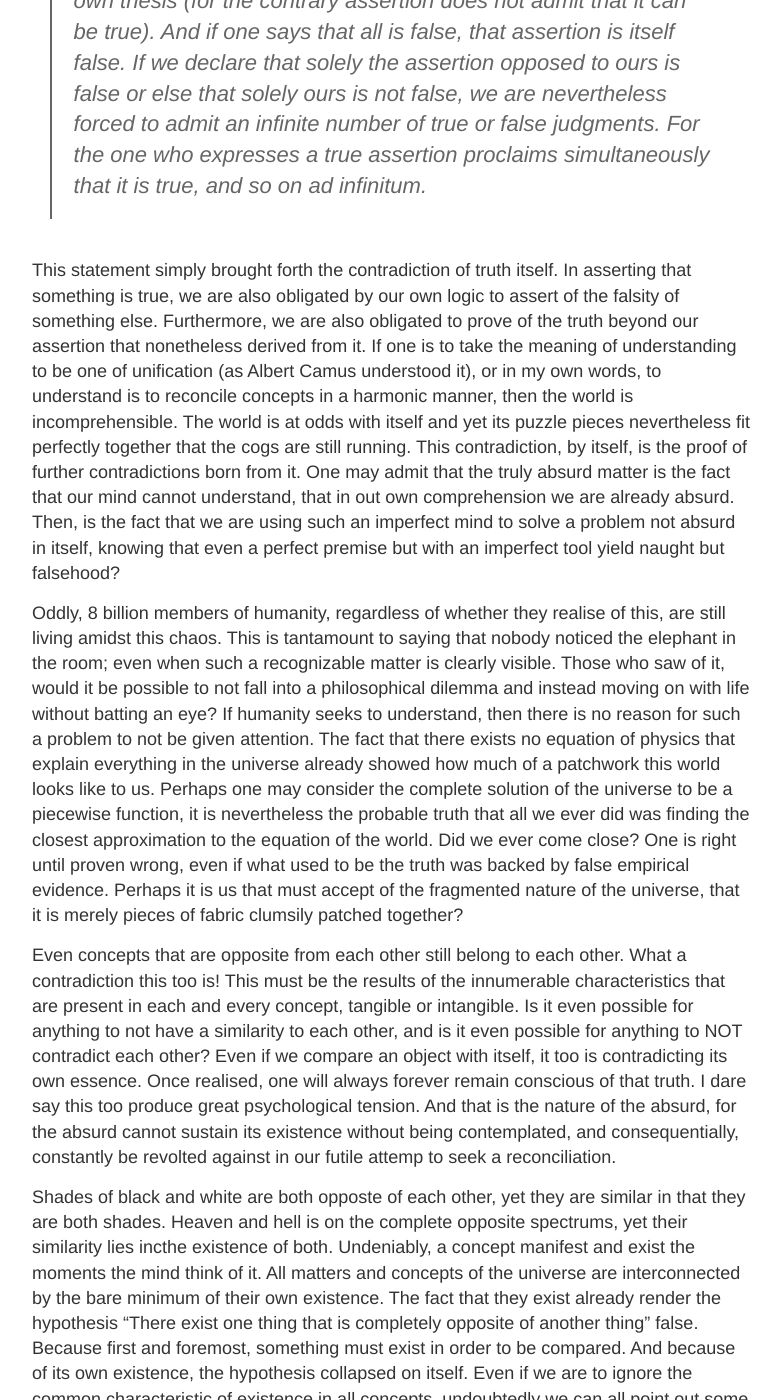
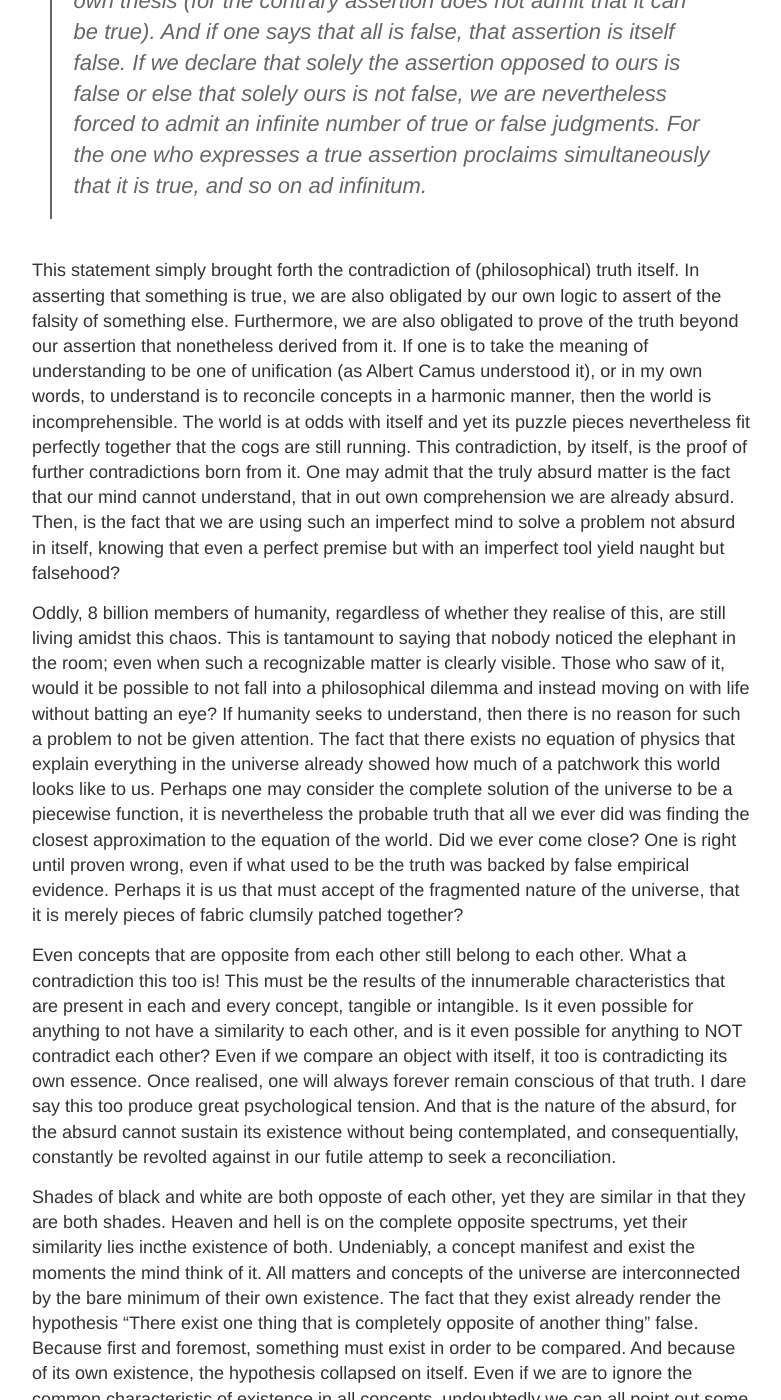
Before and after one commit to theduckshepherd/theduckshepherd.github.io, a Jekyll site: the page built from _posts/2024-04-27-discussion-this-world-is-a-contradiction.md, in a window 1280 px wide and 1400 px high, scrolled down 612 px. Shown: the whole window, without its empty margins (248-1029 px from the left). Built offline with Jekyll 4.4.1, drawn with Linux system fonts in a browser that asks for light colours; some of the changed text lies outside the part shown.

Commit message:
Update 2024-04-27-discussion-this-world-is-a-contradiction.md

```diff
--- a/_posts/2024-04-27-discussion-this-world-is-a-contradiction.md
+++ b/_posts/2024-04-27-discussion-this-world-is-a-contradiction.md
@@ -10,7 +10,7 @@
 First, if attention may be brought to this statement by Aristotle, as quoted by Albert Camus in his essay The Myth of Sisyphus:
 > The often ridiculed consequence of these opinions is that they destroy themselves. For by asserting that all is true we assert the truth of the contrary assertion and consequently the falsity of our own thesis (for the contrary assertion does not admit that it can be true). And if one says that all is false, that assertion is itself false. If we declare that solely the assertion opposed to ours is false or else that solely ours is not false, we are nevertheless forced to admit an infinite number of true or false judgments. For the one who expresses a true assertion proclaims simultaneously that it is true, and so on ad infinitum.
 
-This statement simply brought forth the contradiction of truth itself. In asserting that something is true, we are also obligated by our own logic to assert of the falsity of something else. Furthermore, we are also obligated to prove of the truth beyond our assertion that nonetheless derived from it. If one is to take the meaning of understanding to be one of unification (as Albert Camus understood it), or in my own words, to understand is to reconcile concepts in a harmonic manner, then the world is incomprehensible. The world is at odds with itself and yet its puzzle pieces nevertheless fit perfectly together that the cogs are still running. This contradiction, by itself, is the proof of further contradictions born from it. One may admit that the truly absurd matter is the fact that our mind cannot understand, that in out own comprehension we are already absurd. Then, is the fact that we are using such an imperfect mind to solve a problem not absurd in itself, knowing that even a perfect premise but with an imperfect tool yield naught but falsehood?
+This statement simply brought forth the contradiction of (philosophical) truth itself. In asserting that something is true, we are also obligated by our own logic to assert of the falsity of something else. Furthermore, we are also obligated to prove of the truth beyond our assertion that nonetheless derived from it. If one is to take the meaning of understanding to be one of unification (as Albert Camus understood it), or in my own words, to understand is to reconcile concepts in a harmonic manner, then the world is incomprehensible. The world is at odds with itself and yet its puzzle pieces nevertheless fit perfectly together that the cogs are still running. This contradiction, by itself, is the proof of further contradictions born from it. One may admit that the truly absurd matter is the fact that our mind cannot understand, that in out own comprehension we are already absurd. Then, is the fact that we are using such an imperfect mind to solve a problem not absurd in itself, knowing that even a perfect premise but with an imperfect tool yield naught but falsehood?
 
 Oddly, 8 billion members of humanity, regardless of whether they realise of this, are still living amidst this chaos. This is tantamount to saying that nobody noticed the elephant in the room; even when such a recognizable matter is clearly visible. Those who saw of it, would it be possible to not fall into a philosophical dilemma and instead moving on with life without batting an eye? If humanity seeks to understand, then there is no reason for such a problem to not be given attention. The fact that there exists no equation of physics that explain everything in the universe already showed how much of a patchwork this world looks like to us. Perhaps one may consider the complete solution of the universe to be a piecewise function, it is nevertheless the probable truth that all we ever did was finding the closest approximation to the equation of the world. Did we ever come close? One is right until proven wrong, even if what used to be the truth was backed by false empirical evidence. Perhaps it is us that must accept of the fragmented nature of the universe, that it is merely pieces of fabric clumsily patched together?
 
```
Also changed, not shown: other parts of _posts/2024-04-27-discussion-this-world-is-a-contradiction.md (+1 -1 lines).
